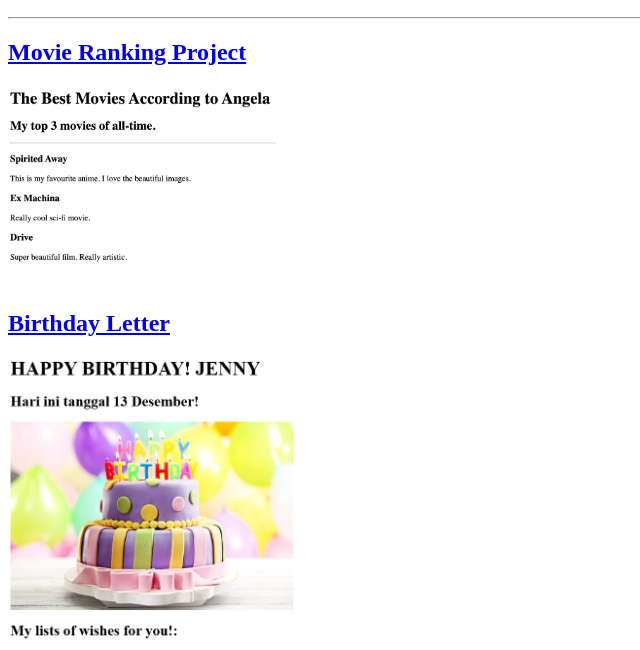
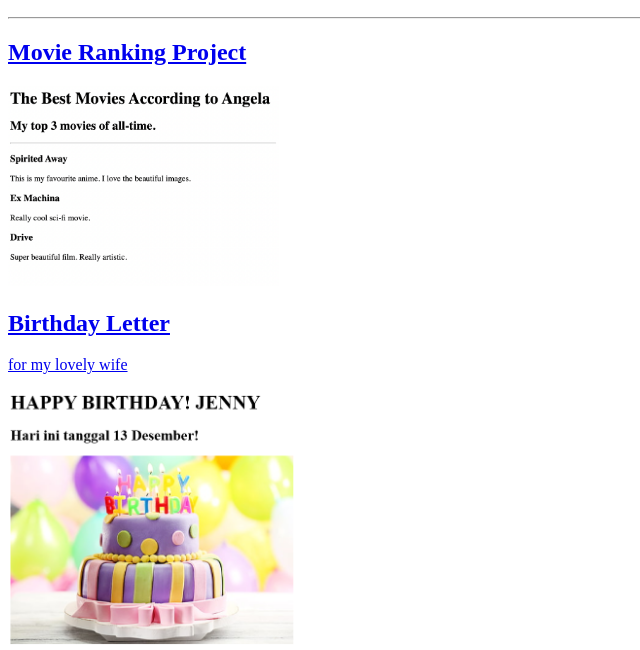
Before and after one commit to ninjacik/html-portofolio, a plain HTML site: page index.html in a window 1280 px wide. Shown: the part 110-760 px from the top of the page, without its empty margins (0-640 px from the left). Drawn offline with Linux system fonts and the light colour scheme.

Commit message:
Add description for birthday letter section

```diff
--- a/index.html
+++ b/index.html
@@ -30,6 +30,7 @@ https://developer.mozilla.org/en-US/docs/Web/HTML/Element/img#attr-height -->
     </a>
      <a href="./public/birthday-invite.html">
         <h2>Birthday Letter</h2>
+        <p>for my lovely wife</p>
         <img src="./assets/images/image.png" height="400" alt="birthday-invite">
     </a>
     <hr>
```
